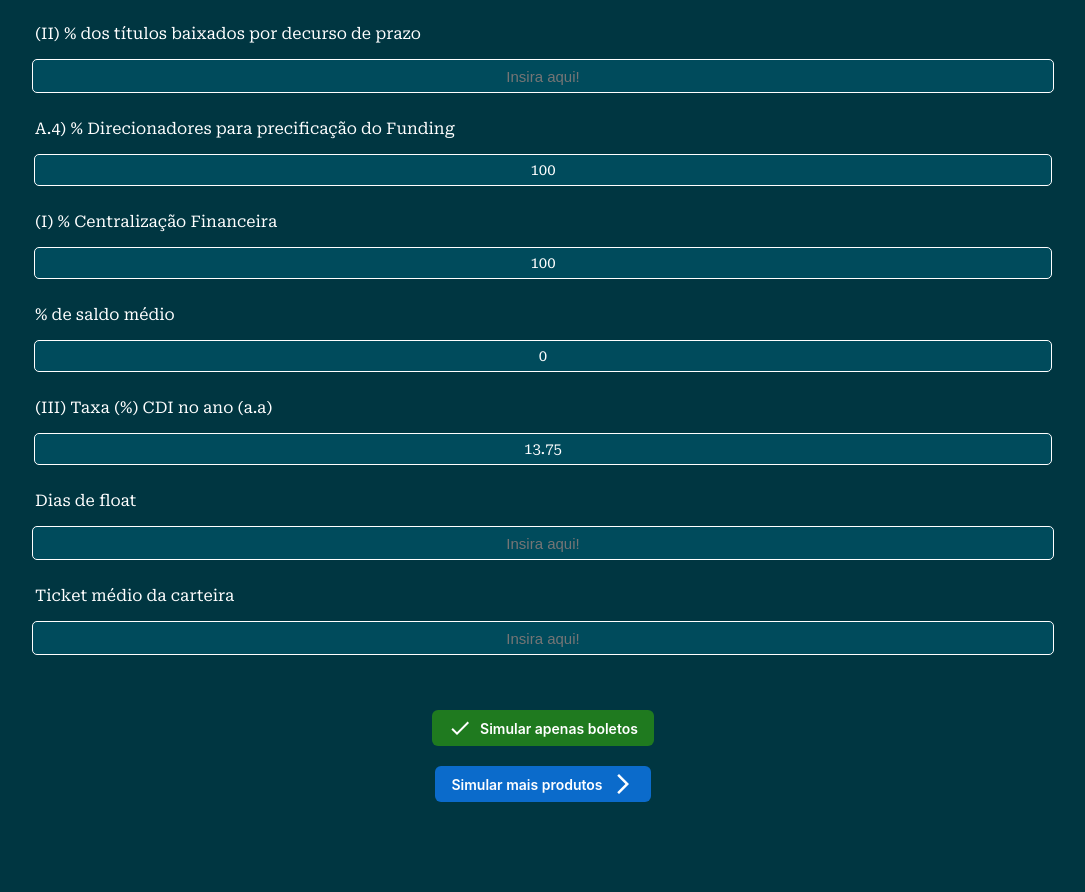
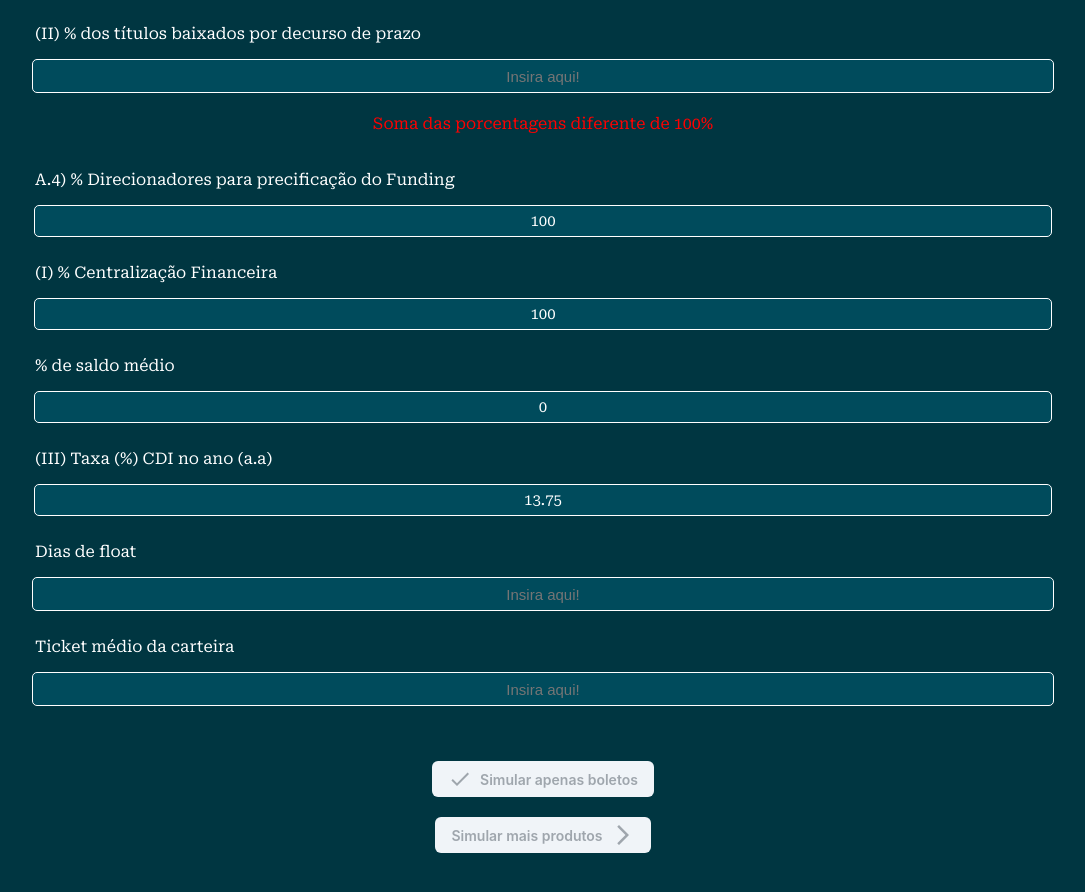
Before and after one commit to hugoFreit4s/simulador-produtos, a React (Create React App) app: page /boletos in a window 1280 px wide. Shown: the part 973-1865 px from the top of the page, without its empty margins (97-1182 px from the left). Before the commit the page ends 1825 px from the top, so only its background shows below. Built offline with nearby package versions, Linux system fonts and the light colour scheme.

Commit message:
Adicionada função para garantir que todos os campos sejam preenchidos corretamente antes do user ser capaz de prosseguir para a próxima etapa

```diff
--- a/src/pages/Boletos.js
+++ b/src/pages/Boletos.js
@@ -18,6 +18,7 @@ function Boletos() {
         percentageTBaixadosDecurso: '',
         totalPercentageError: ''
     });
+    const [isButtonDisabled, setIsButtonDisabled] = useState(true);
 
     const validateAndSetField = (field, value) => {
         const numericValue = Number(value);
@@ -41,8 +42,6 @@ function Boletos() {
                 [field]: ''
             }));
         }
-
-        checkTotalPercentage();
     };
 
     const handleInputChange = (field, value) => {
@@ -50,12 +49,13 @@ function Boletos() {
             ...prevData,
             [field]: value,
         }));
-
-        checkTotalPercentage();
     };
 
+    useEffect(() => {
         const checkTotalPercentage = () => {
             const total = Number(formData.percentageTBaixadosPCedente || 0) + Number(formData.percentageTBaixadosDecurso || 0) + 20; // 20 is the value from DisplayInfo
+            const allFieldsFilled = [formData.qtdBoletos, formData.percentageTLiquidados, formData.percentageTBaixadosPCedente, formData.percentageTBaixadosDecurso, formData.diasFloat, formData.ticketMedio].every(field => field !== '' && field !== null && field !== undefined);
+            const allValuesValid = [formData.percentageTLiquidados, formData.percentageTBaixadosPCedente, formData.percentageTBaixadosDecurso].every(field => field >= 0 && field <= 100);
 
             if (total !== 100) {
                 setError((prevError) => ({
@@ -68,7 +68,12 @@ function Boletos() {
                     totalPercentageError: ''
                 }));
             }
+
+            setIsButtonDisabled(!(total === 100 && allFieldsFilled && allValuesValid));
         };
+
+        checkTotalPercentage();
+    }, [formData]); // Adiciona formData como dependência
 
     useEffect(() => {
         const handleUnload = () => {
@@ -122,11 +127,11 @@ function Boletos() {
                 </div>
             </div>
             <div className={boletoStyle.btns}>
-                <Link to="/resultado-boleto">
-                    <Button color="success" startDecorator={<CheckIcon />}>Simular apenas boletos</Button>
+                <Link to={isButtonDisabled ? '#' : '/resultado-boleto'}>
+                    <Button color="success" startDecorator={<CheckIcon />} disabled={isButtonDisabled}>Simular apenas boletos</Button>
                 </Link>
-                <Link to="/menu">
-                    <Button endDecorator={<ArrowForwardIos />}>Simular mais produtos</Button>
+                <Link to={isButtonDisabled ? '#' : '/menu'}>
+                    <Button endDecorator={<ArrowForwardIos />} disabled={isButtonDisabled}>Simular mais produtos</Button>
                 </Link>
             </div>
         </div>
```
Lines whose indentation alone changed are shown as unchanged.
